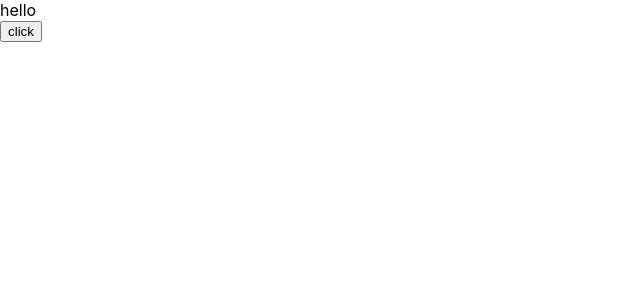
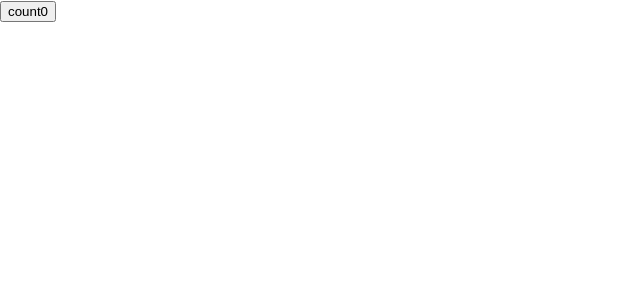
Before and after one commit to Vootlavenky63/personal-site, a React (Create React App) app in the folder website/: page / in a window 1280 px wide. Shown: the top 300 px of the page, without its empty margins (0-640 px from the left). Built offline with nearby package versions, Linux system fonts and the light colour scheme.

Commit message:
ClassCounter

```diff
--- a/website/src/App.js
+++ b/website/src/App.js
@@ -1,12 +1,10 @@
 import React from 'react'
-import Funcmpnt from './Funcmpnt';
-import Clscmpnt from './Clscmpnt';
-import EventBind from './EventBind';
+import ClassCounter from './ClassCounter';
 
 export default function App() {
   return (
     <div>
-     <EventBind/>
+     <ClassCounter/>
     </div>
   )
 }
--- /dev/null
+++ b/website/src/ClassCounter.js
@@ -0,0 +1,27 @@
+import React, { Component } from 'react'
+
+ class ClassCounter extends Component {
+     constructor(props) {
+         super(props)
+
+         this.state = {
+              count: 0
+         }
+     }
+
+    IncrementCount=()=>{
+        this.setState({
+            count:this.state.count +1
+        })
+    }
+
+    render() {
+        return (
+            <div>
+                <button onClick={this.IncrementCount}>count{this.state.count}</button>
+            </div>
+        )
+    }
+}
+
+export default ClassCounter
```
